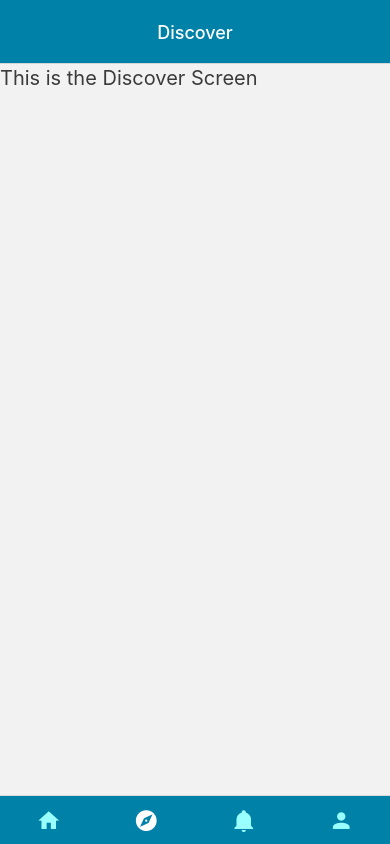
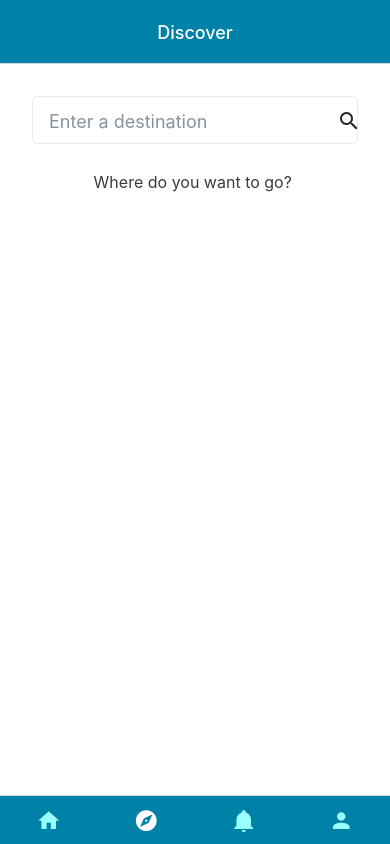
Before and after one commit to monica-zarate/travel-compass, a React Native app: screen /Discover in a window 390 px wide. Built offline with nearby package versions, Linux system fonts and the light colour scheme.

Commit message:
Added Discover Screen content and styles.

```diff
--- a/screens/DiscoverScreen.js
+++ b/screens/DiscoverScreen.js
@@ -1,10 +1,30 @@
-import { View } from "react-native";
-import { Button, Text } from "@rneui/themed";
+import { View, StyleSheet } from "react-native";
+import { Text, Input, Button, Icon } from "@rneui/themed";
 
 export default function DiscoverScreen({ navigation }) {
   return (
-    <View>
-      <Text>This is the Discover Screen</Text>
+    <View style={styles.container}>
+      <Input
+        placeholder="Enter a destination"
+        rightIcon={<Icon name="magnify" type="material-community" size={24} />}
+      />
+      <View style={styles.welcomeTxt}>
+        <Text style={styles.txtSmll}>Where do you want to go? </Text>
+      </View>
     </View>
   );
 }
+
+const styles = StyleSheet.create({
+  container: {
+    padding: 32,
+    backgroundColor: "#ffffff",
+    minHeight: "100%",
+  },
+  welcomeTxt: {
+    alignItems: "center",
+  },
+  txtSmll: {
+    fontSize: 16,
+  },
+});
--- a/themes/travelCompassTheme.js
+++ b/themes/travelCompassTheme.js
@@ -55,6 +55,9 @@ export const travelCompassTheme = createTheme({
       inputContainerStyle: {
         borderBottomWidth: 0,
       },
+      inputStyle: {
+        color: themePalette.dark,
+      },
     },
   },
 });
```
